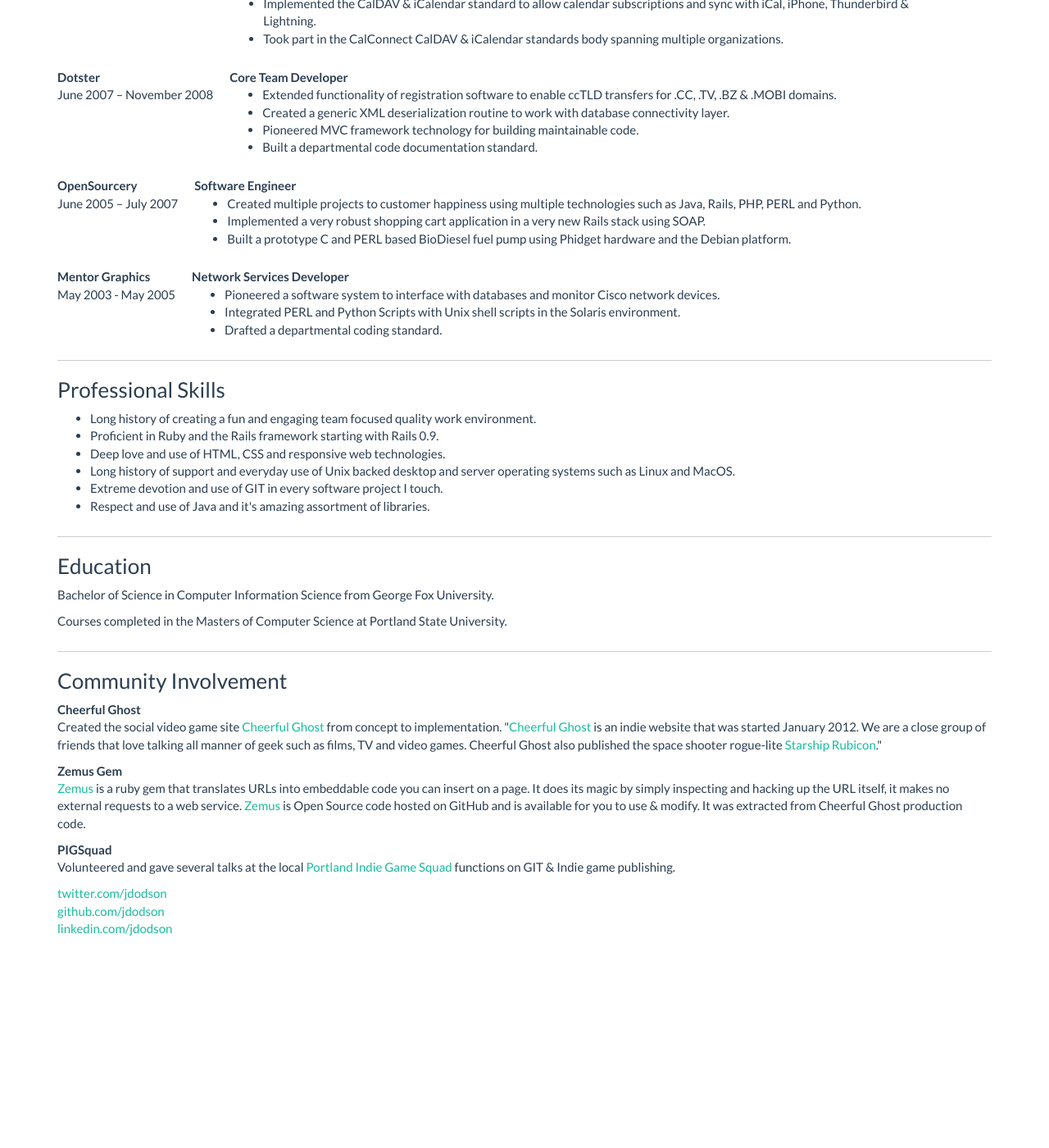
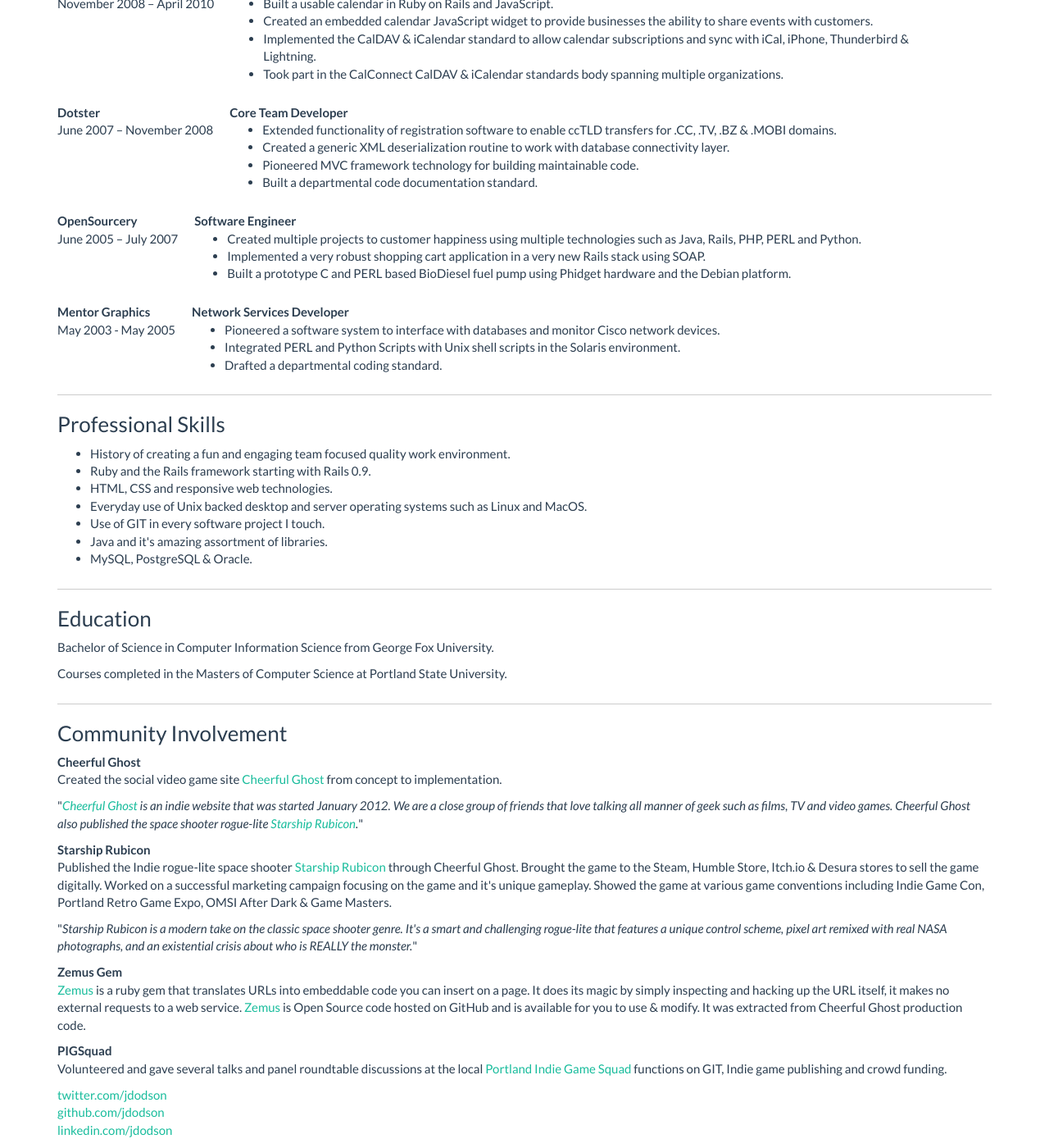
Before and after one commit to jdodson/oldjdodsonorg, a Jekyll site: the page built from resume.html, in a window 1280 px wide and 1400 px high, scrolled down 978 px. Shown: the whole window at 82% size. Built offline with Jekyll 4.4.1, drawn with Linux system fonts in a browser that asks for light colours; Markdown is read by kramdown in place of the engine named in the settings; before the commit the page ends 2132 px from its top, so only the background shows below that; some of the changed text lies outside the part shown.

Commit message:
Paul and Rodrigo updates

```diff
--- a/resume.html
+++ b/resume.html
@@ -22,9 +22,10 @@
     <p>
       <ul>
         <li>13 years professional experience designing and building web applications.</li>
+        <li>Ruby on Rails, AWS & Salesforce fluency.</li>
+        <li>API design & development with 3rd-party API integration.</li>
         <li>Proven ability to take difficult projects from idea to production.</li>
         <li>Management and leadership of cultural and skill diverse engineering teams.</li>
-        <li>Experienced at all stages of the development process.</li>
       </ul>
     </p>
   </div>
@@ -47,13 +48,14 @@
           <li>Worked with the team to create appreciated best practices to increase our release quality, test coverage and reduce maintenance costs.</li>
           <li>Set clear goals for team members and met with them regularly to deliver consistent and useful feedback.</li>
           <li>Shipped several high profile features to help grow our sales funnel and attract new merchants.</li>
+          <li>Led the team and wrote code to provide a real time "data tap" on production application objects to Salesforce using OData and Lightning Connect.</li>
         </ul>
 
         <strong>Rails Senior Developer & Portland Office Manager</strong>
         <ul>
           <li>Created the LivingSocial merchant connect feature that allowed existing merchants to run a deal aimed at customers.  This wildly popular feature was used by tens of thousands of merchants to attract even more customers to their place of business.</li>
-          <li>Built a popular service to centralize all email communications for LivingSocial merchants used by many different applications and teams.</li>
-          <li>Maintained social tool for LivingSocial merchants to manage their social footprint.  Added statistics, tracking and reporting functionality.</li>
+          <li>Built a popular internal JSON API in Rails to centralize all email communications for LivingSocial merchants used by many different applications and teams.</li>
+          <li>Maintained Rails application social tool for LivingSocial merchants to manage their online brand.  Added statistics, tracking and reporting functionality.</li>
           <li>Added a new API service layer to LivingSocial Merchant Center to enable useful cross-talk between other LivingSocial applications.</li>
         </ul>
       </div>
@@ -157,12 +159,13 @@
 <div class="hairline article">
   <h3>Professional Skills</h3>
   <ul>
-    <li>Long history of creating a fun and engaging team focused quality work environment.</li>
-    <li>Proficient in Ruby and the Rails framework starting with Rails 0.9.</li>
-    <li>Deep love and use of HTML, CSS and responsive web technologies.</li>
-    <li>Long history of support and everyday use of Unix backed desktop and server operating systems such as Linux and MacOS.</li>
-    <li>Extreme devotion and use of GIT in every software project I touch.</li>
-    <li>Respect and use of Java and it's amazing assortment of libraries.</li>
+    <li>History of creating a fun and engaging team focused quality work environment.</li>
+    <li>Ruby and the Rails framework starting with Rails 0.9.</li>
+    <li>HTML, CSS and responsive web technologies.</li>
+    <li>Everyday use of Unix backed desktop and server operating systems such as Linux and MacOS.</li>
+    <li>Use of GIT in every software project I touch.</li>
+    <li>Java and it's amazing assortment of libraries.</li>
+    <li>MySQL, PostgreSQL & Oracle.</li>
   </ul>
 </div>
 
@@ -176,7 +179,22 @@
 
 <p>
   <div><strong>Cheerful Ghost</strong></div>
-  Created the social video game site <a href='http://cheerfulghost.com'>Cheerful Ghost</a> from concept to implementation.  "<a href='http://cheerfulghost.com'>Cheerful Ghost</a> is an indie website that was started January 2012. We are a close group of friends that love talking all manner of geek such as films, TV and video games. Cheerful Ghost also published the space shooter rogue-lite <a href='http://www.starshiprubicon.com'>Starship Rubicon</a>."
+  <p>
+    Created the social video game site <a href='http://cheerfulghost.com'>Cheerful Ghost</a> from concept to implementation.
+  </p>
+  <p>
+    "<i><a href='http://cheerfulghost.com'>Cheerful Ghost</a> is an indie website that was started January 2012. We are a close group of friends that love talking all manner of geek such as films, TV and video games. Cheerful Ghost also published the space shooter rogue-lite <a href='http://www.starshiprubicon.com'>Starship Rubicon</a>.</i>"
+  </p>
+</p>
+
+<p>
+  <div><strong>Starship Rubicon</strong></div>
+  <p>
+    Published the Indie rogue-lite space shooter <a href='http://www.starshiprubicon.com'>Starship Rubicon</a> through Cheerful Ghost.  Brought the game to the Steam, Humble Store, Itch.io & Desura stores to sell the game digitally.  Worked on a successful marketing campaign focusing on the game and it's unique gameplay.  Showed the game at various game conventions including Indie Game Con, Portland Retro Game Expo, OMSI After Dark & Game Masters.
+  </p>
+  <p>
+    "<i>Starship Rubicon is a modern take on the classic space shooter genre. It's a smart and challenging rogue-lite that features a unique control scheme, pixel art remixed with real NASA photographs, and an existential crisis about who is REALLY the monster.</i>"
+  </p>
 </p>
 
 <p>
@@ -186,5 +204,5 @@
 
 <p>
   <div><strong>PIGSquad</strong></div>
-  Volunteered and gave several talks at the local <a href='http://pigsquad.com/'>Portland Indie Game Squad</a> functions on GIT & Indie game publishing.
+  Volunteered and gave several talks and panel roundtable discussions at the local <a href='http://pigsquad.com/'>Portland Indie Game Squad</a> functions on GIT, Indie game publishing and crowd funding.
 </p>
```
